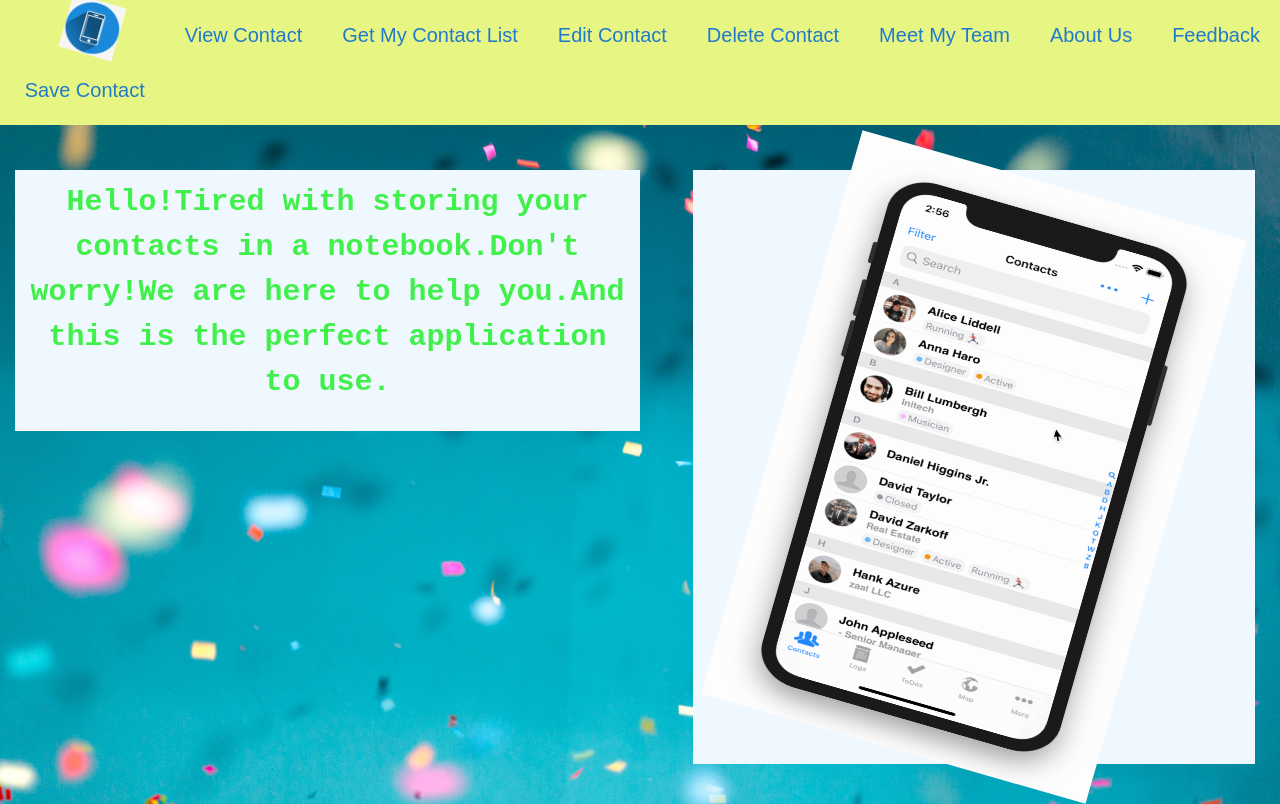
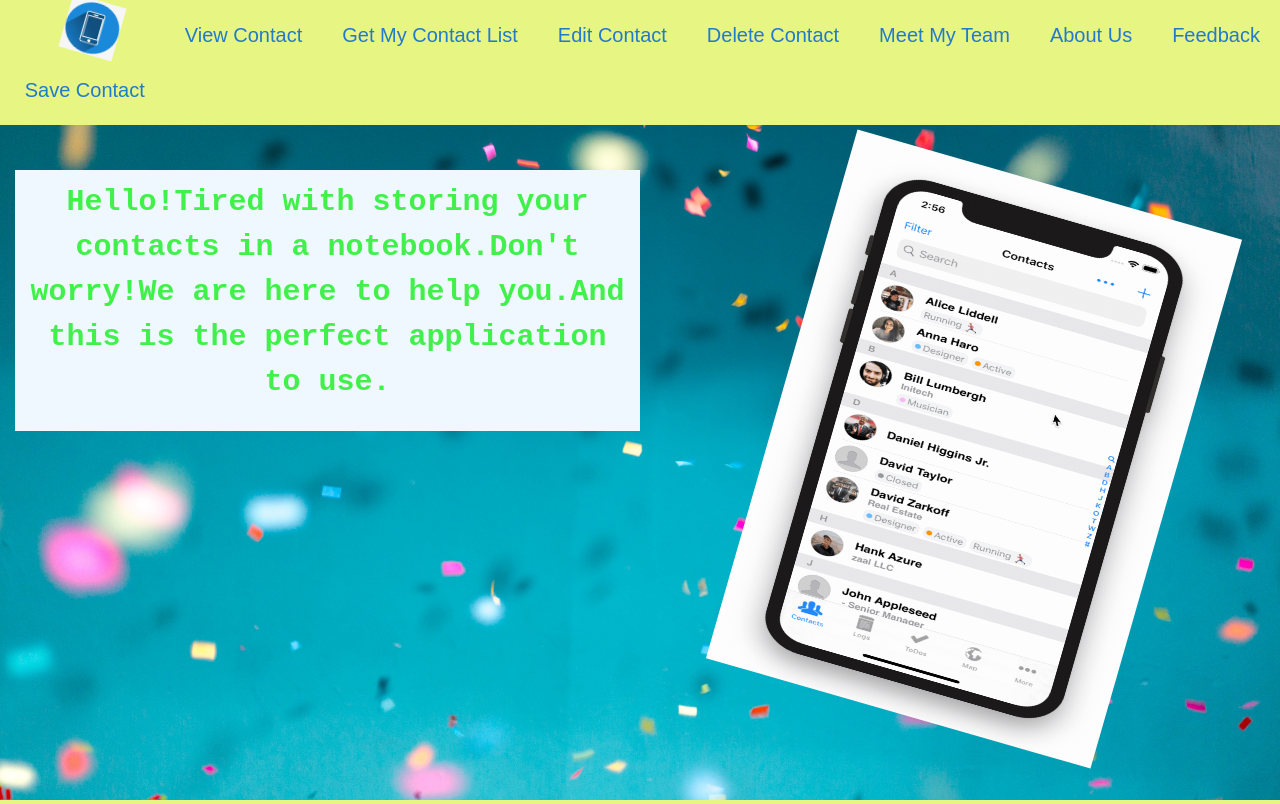
Before and after one commit to PureddyLavanya/phonebook_flask, a Flask app: page /index in a window 1280 px wide. Run offline with Flask 2, Linux system fonts and the light colour scheme.

Commit message:
updating index.html

```diff
--- a/static/ind.css
+++ b/static/ind.css
@@ -13,21 +13,22 @@ ul {
     padding: 10px;
     margin-top:40px;
     text-rendering: auto;
+    font-family:Verdana, Geneva, Tahoma, sans-serif;
     background-color: aliceblue;
     width:50%;
     height:65%;
   }
   img{
     width:400px;
-    height:586px;
+    height:550px;
     transform: rotate(16deg);
+    animation: mymove 5s infinite;
   }
   .cr{
     float: right;
     padding:4px;
     margin-top:40px;
     text-rendering: auto;
-    background-color: aliceblue;
     width:45%;
     height:65%;
     margin-right:10px;
```
